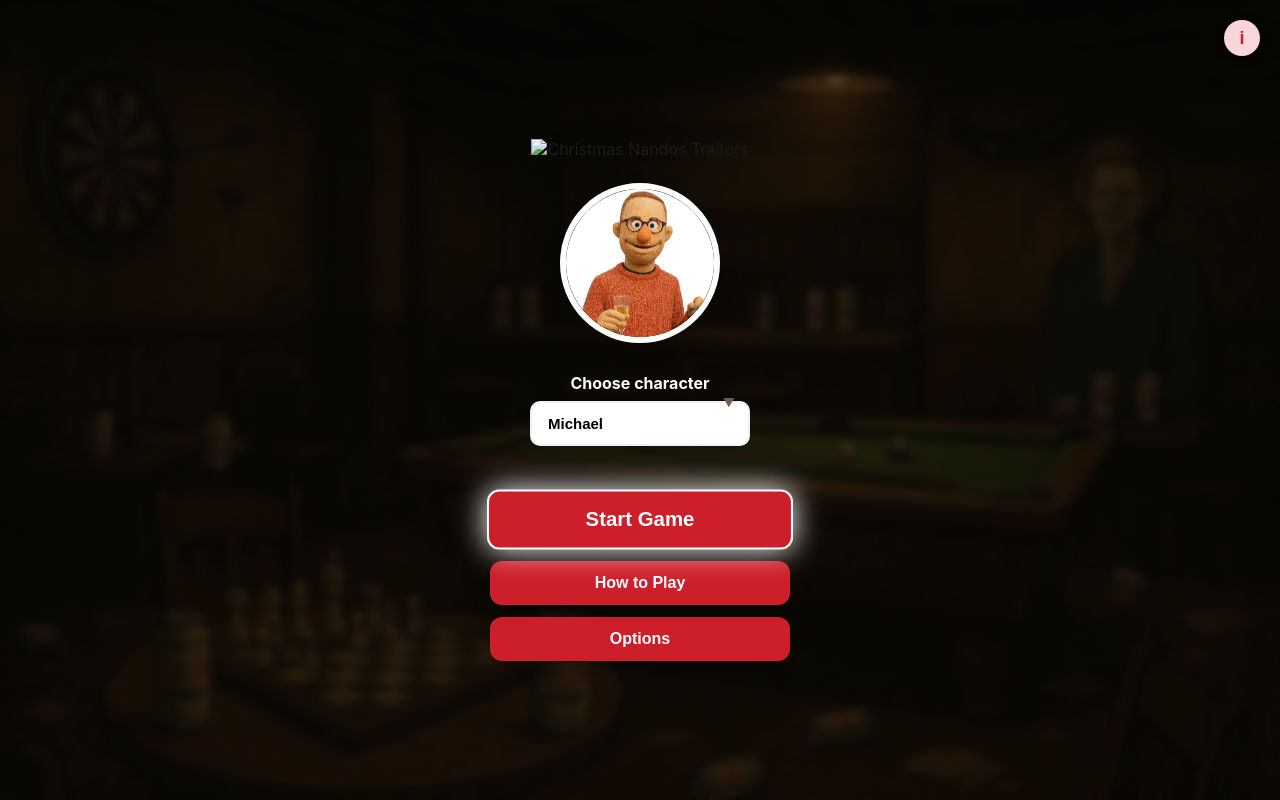
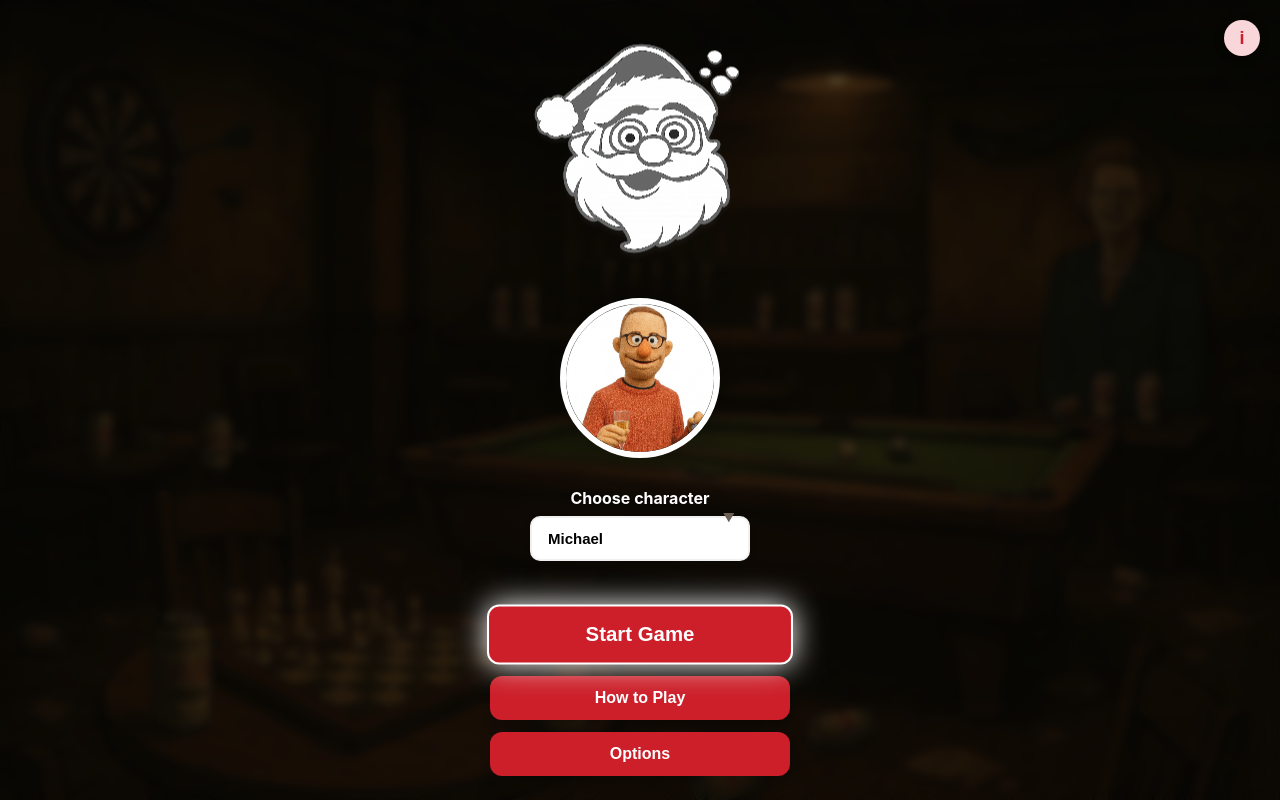
Before and after one commit to frazermacrobert/bandos, a website: page index.html in a window 1280 px wide. Drawn offline with Linux system fonts and the light colour scheme.

Commit message:
Fix image source filename in modal

```diff
--- a/index.html
+++ b/index.html
@@ -45,7 +45,7 @@
 <!-- Start Modal -->
 <div class="modal open" id="startModal" role="dialog" aria-modal="true">
   <div class="dialog main-menu">
-    <img src="assets/bandosicon.png" alt="Christmas Nandos Traitors" class="main-logo">
+    <img src="assets/bandos_icon.png" alt="Christmas Nandos Traitors" class="main-logo">
 
     <!-- Centered, single-column layout -->
     <div class="character-display-container">
```
